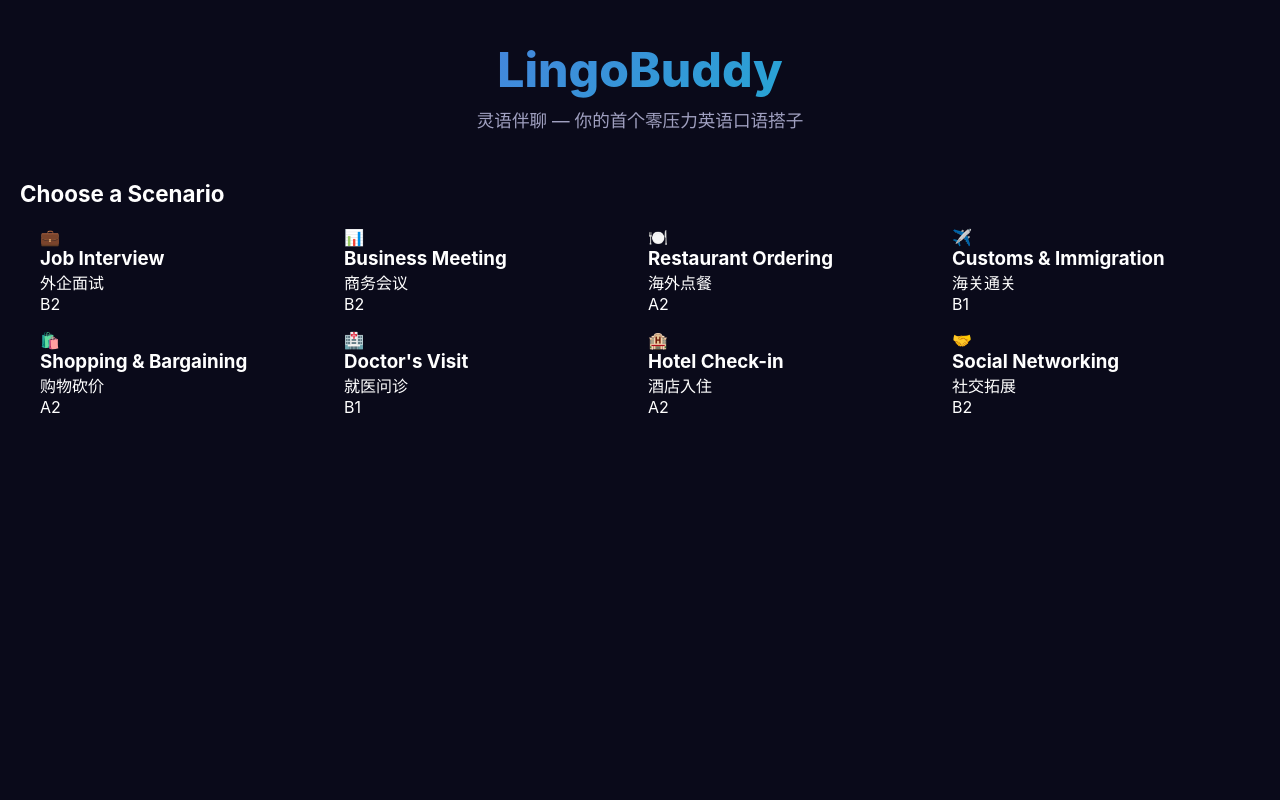
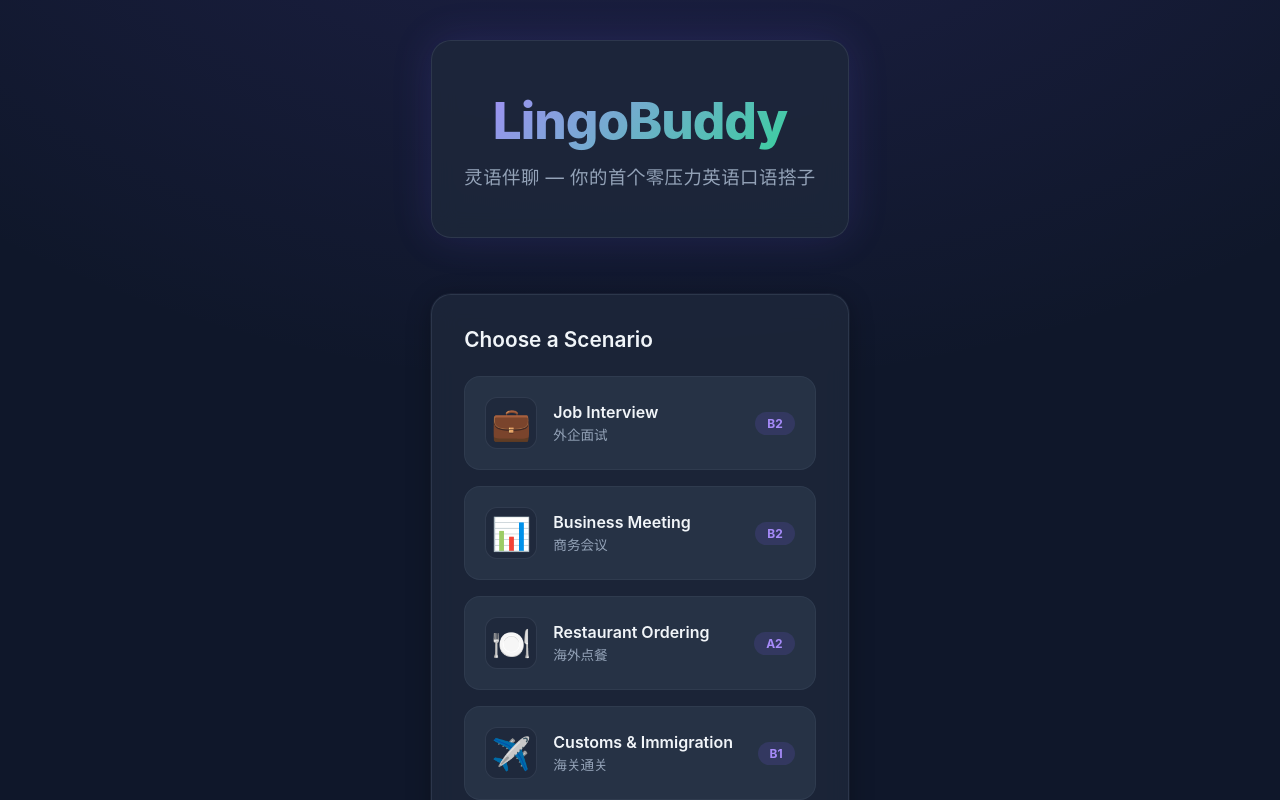
Before and after one commit to shuhuNB515/LingoBuddy, a React (Vite) app in the folder client/: page / in a window 1280 px wide. Shown: the top 800 px of the page. Built offline with nearby package versions, Linux system fonts and the light colour scheme.

Commit message:
style: upgrade UI with glassmorphism cards and new color palette

```diff
--- /dev/null
+++ b/client/src/components/ErrorTag.css
@@ -0,0 +1,41 @@
+.error-tag {
+  display: flex;
+  align-items: center;
+  gap: 10px;
+  padding: 12px 16px;
+  background: var(--bg-glass);
+  border: 1px solid var(--border-light);
+  border-left: 3px solid;
+  border-radius: var(--radius-sm);
+  font-size: 0.9rem;
+  margin-bottom: 8px;
+  transition: background 0.2s;
+}
+
+.error-tag:hover {
+  background: var(--bg-card-hover);
+}
+
+.error-type {
+  font-size: 0.7rem;
+  font-weight: 700;
+  text-transform: uppercase;
+  letter-spacing: 0.5px;
+  min-width: 90px;
+}
+
+.error-original {
+  color: var(--accent-red);
+  text-decoration: line-through;
+  opacity: 0.8;
+}
+
+.error-arrow {
+  color: var(--text-muted);
+  font-size: 0.8rem;
+}
+
+.error-suggestion {
+  color: var(--accent-green);
+  font-weight: 500;
+}
--- a/client/src/components/ErrorTag.tsx
+++ b/client/src/components/ErrorTag.tsx
@@ -1,3 +1,5 @@
+import './ErrorTag.css'
+
 interface ErrorTagProps {
   type: 'grammar' | 'vocabulary' | 'pronunciation'
   original: string
@@ -5,9 +7,9 @@ interface ErrorTagProps {
 }
 
 const TYPE_COLORS = {
-  grammar: '#fdcb6e',
-  vocabulary: '#6c5ce7',
-  pronunciation: '#ff6b6b',
+  grammar: '#fbbf24',
+  vocabulary: '#a78bfa',
+  pronunciation: '#f87171',
 }
 
 export default function ErrorTag({ type, original, suggestion }: ErrorTagProps) {
--- /dev/null
+++ b/client/src/components/ScenarioCard.css
@@ -0,0 +1,79 @@
+.scenario-card {
+  display: flex;
+  align-items: center;
+  gap: 16px;
+  padding: 20px;
+  background: var(--bg-glass);
+  border: 1px solid var(--border-light);
+  border-radius: var(--radius-lg);
+  cursor: pointer;
+  transition: all 0.3s ease;
+  position: relative;
+  overflow: hidden;
+}
+
+.scenario-card::before {
+  content: '';
+  position: absolute;
+  inset: 0;
+  background: linear-gradient(135deg, rgba(124, 92, 252, 0.08), transparent);
+  opacity: 0;
+  transition: opacity 0.3s ease;
+}
+
+.scenario-card:hover {
+  background: var(--bg-card-hover);
+  border-color: var(--primary);
+  transform: translateY(-3px);
+  box-shadow: var(--shadow-card-hover), 0 0 20px rgba(124, 92, 252, 0.1);
+}
+
+.scenario-card:hover::before {
+  opacity: 1;
+}
+
+.scenario-icon {
+  font-size: 2rem;
+  width: 52px;
+  height: 52px;
+  display: flex;
+  align-items: center;
+  justify-content: center;
+  background: var(--bg-card);
+  border: 1px solid var(--border);
+  border-radius: var(--radius-md);
+  flex-shrink: 0;
+  position: relative;
+  z-index: 1;
+}
+
+.scenario-info {
+  flex: 1;
+  min-width: 0;
+  position: relative;
+  z-index: 1;
+}
+
+.scenario-info h3 {
+  font-size: 1rem;
+  font-weight: 600;
+  color: var(--text-primary);
+  margin-bottom: 2px;
+}
+
+.scenario-info p {
+  font-size: 0.85rem;
+  color: var(--text-secondary);
+}
+
+.difficulty-badge {
+  padding: 4px 12px;
+  font-size: 0.75rem;
+  font-weight: 700;
+  border-radius: 50px;
+  background: rgba(124, 92, 252, 0.15);
+  color: var(--primary-light);
+  flex-shrink: 0;
+  position: relative;
+  z-index: 1;
+}
--- a/client/src/components/ScenarioCard.tsx
+++ b/client/src/components/ScenarioCard.tsx
@@ -1,3 +1,5 @@
+import './ScenarioCard.css'
+
 interface ScenarioCardProps {
   id: string
   title: string
--- a/client/src/index.css
+++ b/client/src/index.css
@@ -1,15 +1,30 @@
 :root {
-  --primary: #6c5ce7;
-  --primary-light: #a29bfe;
-  --bg-dark: #0a0a1a;
-  --bg-card: #141428;
-  --bg-card-hover: #1e1e3a;
-  --text-primary: #ffffff;
-  --text-secondary: #a0a0c0;
-  --accent-green: #00cec9;
-  --accent-orange: #fdcb6e;
-  --accent-red: #ff6b6b;
-  --border: #2d2d5e;
+  --primary: #7c5cfc;
+  --primary-light: #a78bfa;
+  --primary-dark: #5b3fd4;
+  --bg-dark: #0f172a;
+  --bg-card: rgba(30, 41, 59, 0.8);
+  --bg-card-solid: #1e293b;
+  --bg-card-hover: #334155;
+  --bg-glass: rgba(51, 65, 85, 0.5);
+  --text-primary: #f1f5f9;
+  --text-secondary: #94a3b8;
+  --text-muted: #64748b;
+  --accent-green: #34d399;
+  --accent-green-dark: #059669;
+  --accent-orange: #fbbf24;
+  --accent-red: #f87171;
+  --accent-blue: #60a5fa;
+  --accent-pink: #f472b6;
+  --border: rgba(148, 163, 184, 0.15);
+  --border-light: rgba(148, 163, 184, 0.08);
+  --shadow-card: 0 4px 24px rgba(0, 0, 0, 0.3), 0 0 0 1px rgba(148, 163, 184, 0.08);
+  --shadow-card-hover: 0 8px 32px rgba(0, 0, 0, 0.4), 0 0 0 1px rgba(148, 163, 184, 0.15);
+  --shadow-glow: 0 0 40px rgba(124, 92, 252, 0.15);
+  --radius-sm: 8px;
+  --radius-md: 12px;
+  --radius-lg: 16px;
+  --radius-xl: 20px;
 }
 
 * {
@@ -19,10 +34,14 @@
 }
 
 body {
-  font-family: -apple-system, BlinkMacSystemFont, 'Segoe UI', Roboto, sans-serif;
-  background-color: var(--bg-dark);
+  font-family: 'Inter', -apple-system, BlinkMacSystemFont, 'Segoe UI', Roboto, sans-serif;
+  background: var(--bg-dark);
+  background-image:
+    radial-gradient(ellipse 80% 50% at 50% -20%, rgba(124, 92, 252, 0.15), transparent),
+    radial-gradient(ellipse 60% 40% at 80% 100%, rgba(52, 211, 153, 0.08), transparent);
   color: var(--text-primary);
   min-height: 100vh;
+  -webkit-font-smoothing: antialiased;
 }
 
 #root {
@@ -41,6 +60,20 @@ button {
   font-family: inherit;
 }
 
+.card {
+  background: var(--bg-card);
+  backdrop-filter: blur(12px);
+  border: 1px solid var(--border);
+  border-radius: var(--radius-lg);
+  box-shadow: var(--shadow-card);
+  transition: all 0.3s ease;
+}
+
+.card:hover {
+  box-shadow: var(--shadow-card-hover);
+  border-color: rgba(148, 163, 184, 0.2);
+}
+
 .container {
   max-width: 1200px;
   margin: 0 auto;
--- a/client/src/pages/HomePage.css
+++ b/client/src/pages/HomePage.css
@@ -1,16 +1,25 @@
 .home-page {
   padding: 40px 20px;
+  max-width: 1200px;
+  margin: 0 auto;
 }
 
 .home-header {
   text-align: center;
-  margin-bottom: 48px;
+  margin-bottom: 56px;
+  padding: 48px 32px;
+  background: var(--bg-card);
+  backdrop-filter: blur(12px);
+  border: 1px solid var(--border);
+  border-radius: var(--radius-xl);
+  box-shadow: var(--shadow-glow);
 }
 
 .logo {
-  font-size: 3rem;
+  font-size: 3.2rem;
   font-weight: 800;
-  background: linear-gradient(135deg, var(--primary), var(--accent-green));
+  letter-spacing: -1px;
+  background: linear-gradient(135deg, var(--primary-light), var(--accent-green));
   -webkit-background-clip: text;
   -webkit-text-fill-color: transparent;
   background-clip: text;
@@ -18,36 +27,48 @@
 
 .tagline {
   color: var(--text-secondary);
-  font-size: 1.1rem;
-  margin-top: 8px;
+  font-size: 1.15rem;
+  margin-top: 12px;
+  letter-spacing: 0.5px;
+}
+
+.scenarios-section {
+  background: var(--bg-card);
+  backdrop-filter: blur(12px);
+  border: 1px solid var(--border);
+  border-radius: var(--radius-xl);
+  box-shadow: var(--shadow-card);
+  padding: 32px;
 }
 
 .scenarios-section h2,
 .history-section h2 {
-  font-size: 1.4rem;
-  margin-bottom: 20px;
+  font-size: 1.3rem;
+  margin-bottom: 24px;
   color: var(--text-primary);
+  font-weight: 600;
 }
 
 .scenarios-grid {
   display: grid;
   grid-template-columns: repeat(auto-fill, minmax(260px, 1fr));
   gap: 16px;
-  max-width: 1200px;
-  margin: 0 auto;
 }
 
 .history-section {
-  margin-top: 48px;
-  max-width: 1200px;
-  margin-left: auto;
-  margin-right: auto;
+  margin-top: 32px;
+  background: var(--bg-card);
+  backdrop-filter: blur(12px);
+  border: 1px solid var(--border);
+  border-radius: var(--radius-xl);
+  box-shadow: var(--shadow-card);
+  padding: 32px;
 }
 
 .history-list {
   display: flex;
   flex-direction: column;
-  gap: 8px;
+  gap: 10px;
 }
 
 .history-item {
@@ -55,14 +76,17 @@
   justify-content: space-between;
   align-items: center;
   padding: 16px 20px;
-  background: var(--bg-card);
-  border-radius: 12px;
+  background: var(--bg-glass);
+  border: 1px solid var(--border-light);
+  border-radius: var(--radius-md);
   cursor: pointer;
-  transition: background 0.2s;
+  transition: all 0.25s ease;
 }
 
 .history-item:hover {
   background: var(--bg-card-hover);
+  border-color: var(--border);
+  transform: translateY(-1px);
 }
 
 .history-scenario {
@@ -75,6 +99,6 @@
 }
 
 .history-date {
-  color: var(--text-secondary);
+  color: var(--text-muted);
   font-size: 0.9rem;
 }
--- a/client/src/pages/ReviewPage.css
+++ b/client/src/pages/ReviewPage.css
@@ -2,6 +2,7 @@
   min-height: 100vh;
   display: flex;
   flex-direction: column;
+  background: var(--bg-dark);
 }
 
 .review-header {
@@ -10,15 +11,33 @@
   justify-content: space-between;
   padding: 16px 24px;
   background: var(--bg-card);
+  backdrop-filter: blur(12px);
   border-bottom: 1px solid var(--border);
 }
 
+.back-btn {
+  background: var(--bg-glass);
+  border: 1px solid var(--border-light);
+  color: var(--primary-light);
+  font-size: 0.95rem;
+  padding: 8px 16px;
+  border-radius: var(--radius-sm);
+  transition: all 0.2s ease;
+}
+
+.back-btn:hover {
+  background: var(--bg-card-hover);
+  border-color: var(--primary);
+}
+
 .cefr-badge {
-  padding: 8px 20px;
+  padding: 8px 24px;
   background: linear-gradient(135deg, var(--primary), var(--accent-green));
   border-radius: 50px;
   font-weight: 700;
   font-size: 1rem;
+  letter-spacing: 1px;
+  box-shadow: 0 2px 16px rgba(124, 92, 252, 0.3);
 }
 
 .review-content {
@@ -35,13 +54,20 @@
 
 .radar-section {
   grid-row: 1 / 3;
+  background: var(--bg-card);
+  backdrop-filter: blur(12px);
+  border: 1px solid var(--border);
+  border-radius: var(--radius-xl);
+  box-shadow: var(--shadow-card);
+  padding: 32px;
 }
 
 .radar-section h3,
 .scores-section h3,
 .polished-section h3 {
-  font-size: 1.2rem;
-  margin-bottom: 16px;
+  font-size: 1.15rem;
+  margin-bottom: 20px;
+  font-weight: 600;
 }
 
 .radar-chart {
@@ -49,10 +75,19 @@
   margin: 0 auto;
 }
 
+.scores-section {
+  background: var(--bg-card);
+  backdrop-filter: blur(12px);
+  border: 1px solid var(--border);
+  border-radius: var(--radius-xl);
+  box-shadow: var(--shadow-card);
+  padding: 32px;
+}
+
 .score-list {
   display: flex;
   flex-direction: column;
-  gap: 16px;
+  gap: 20px;
 }
 
 .score-item {
@@ -69,16 +104,17 @@
 
 .score-bar-bg {
   flex: 1;
-  height: 8px;
-  background: var(--bg-card);
-  border-radius: 4px;
+  height: 10px;
+  background: var(--bg-glass);
+  border: 1px solid var(--border-light);
+  border-radius: 5px;
   overflow: hidden;
 }
 
 .score-bar-fill {
   height: 100%;
-  border-radius: 4px;
-  transition: width 0.6s ease;
+  border-radius: 5px;
+  transition: width 0.8s cubic-bezier(0.4, 0, 0.2, 1);
 }
 
 .score-value {
@@ -89,6 +125,12 @@
 
 .polished-section {
   grid-column: 1 / -1;
+  background: var(--bg-card);
+  backdrop-filter: blur(12px);
+  border: 1px solid var(--border);
+  border-radius: var(--radius-xl);
+  box-shadow: var(--shadow-card);
+  padding: 32px;
 }
 
 .polished-list {
@@ -101,9 +143,15 @@
   display: grid;
   grid-template-columns: 1fr 1fr;
   gap: 16px;
-  padding: 16px;
-  background: var(--bg-card);
-  border-radius: 12px;
+  padding: 20px;
+  background: var(--bg-glass);
+  border: 1px solid var(--border-light);
+  border-radius: var(--radius-md);
+  transition: border-color 0.2s;
+}
+
+.polished-item:hover {
+  border-color: var(--border);
 }
 
 .original, .polished {
@@ -113,29 +161,33 @@
 }
 
 .tag {
-  font-size: 0.75rem;
+  font-size: 0.7rem;
   font-weight: 700;
-  padding: 4px 10px;
-  border-radius: 4px;
+  padding: 4px 12px;
+  border-radius: 50px;
   width: fit-content;
+  letter-spacing: 0.5px;
+  text-transform: uppercase;
 }
 
 .tag.wrong {
-  background: rgba(255, 107, 107, 0.2);
+  background: rgba(248, 113, 113, 0.15);
   color: var(--accent-red);
 }
 
 .tag.better {
-  background: rgba(0, 206, 201, 0.2);
+  background: rgba(52, 211, 153, 0.15);
   color: var(--accent-green);
 }
 
 .original p {
   color: var(--accent-red);
+  line-height: 1.5;
 }
 
 .polished p {
   color: var(--accent-green);
+  line-height: 1.5;
 }
 
 .review-actions {
@@ -150,9 +202,11 @@
   border-radius: 50px;
   background: linear-gradient(135deg, var(--primary), var(--accent-green));
   color: white;
-  transition: transform 0.2s;
+  transition: all 0.3s ease;
+  box-shadow: 0 4px 20px rgba(124, 92, 252, 0.3);
 }
 
 .btn-practice-again:hover {
-  transform: scale(1.05);
+  transform: translateY(-2px);
+  box-shadow: 0 6px 28px rgba(124, 92, 252, 0.45);
 }
```
Also changed, not shown: client/src/pages/PracticePage.css (+54 -26 lines).
